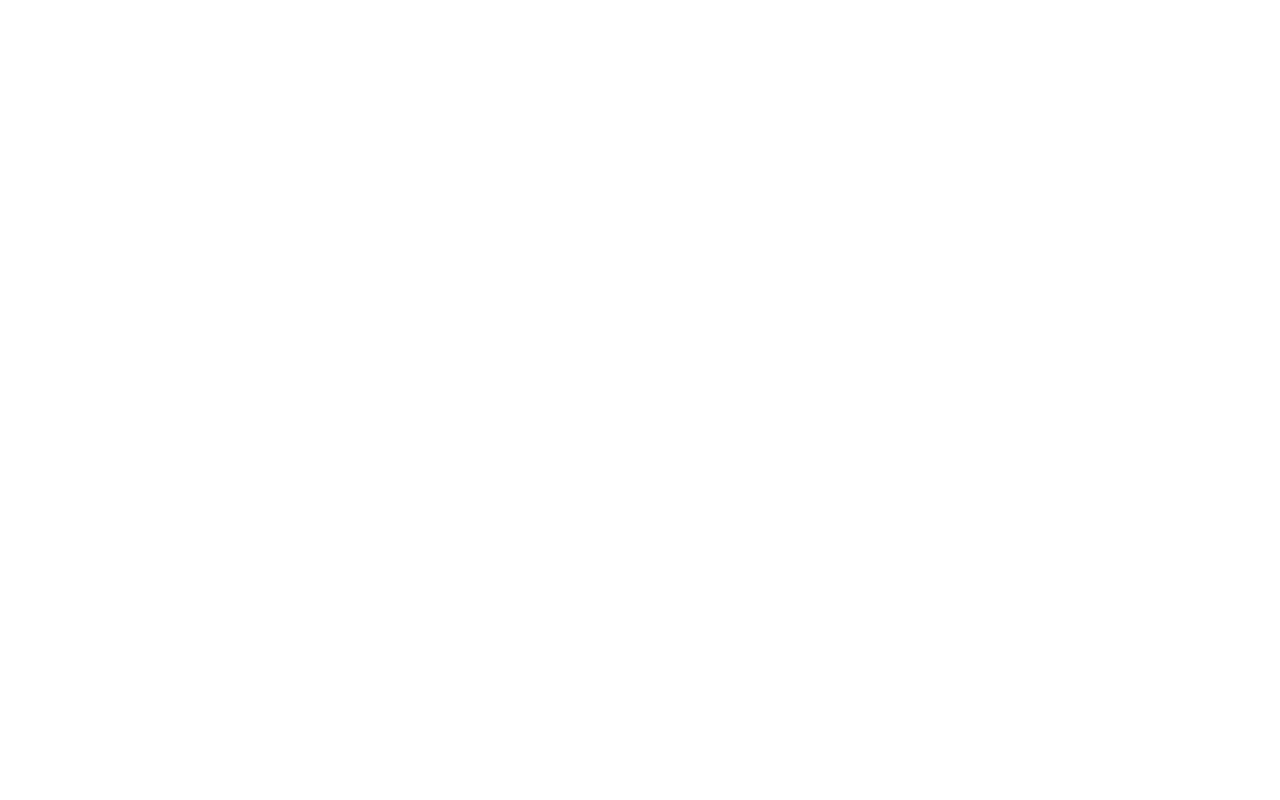
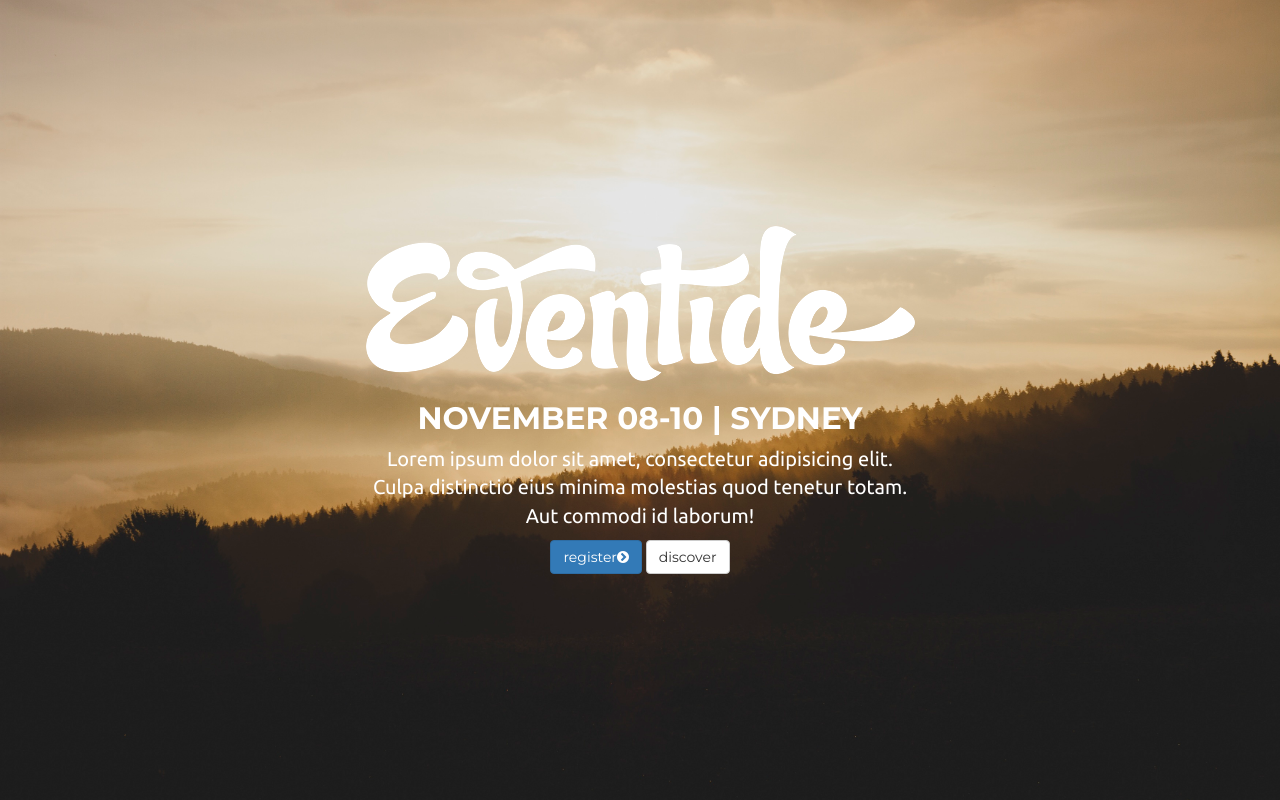
Before and after one commit to akim157/fedrellanding, a plain HTML site: page index.html in a window 1280 px wide. Drawn offline with nearby package versions, Linux system fonts and the light colour scheme.

Commit message:
first push

```diff
--- a/css/style.css
+++ b/css/style.css
@@ -1,3 +1,70 @@
+body{
+    background: #fff;
+    font-family: Ubuntu, sans-serif;
+    font-size: 16px;
+    color: #828282;
+    font-weight: 400;
+    min-width: 320px;
+}
+a{
+    font-family: Montserrat, sans-serif;
+    font-weight: 700;
+    font-size: 17px;
+    color: #2cc7c1;
+}
+a:hover{
+    color: #2cc7c1;
+}
+img{
+    max-width: 100%;
+    height: auto;
+}
+section{
+    position: relative;
+}
+h2{
+    font-family: Montserrat, sans-serif;
+    font-size: 30px;
+    margin-top: 0;
+    text-transform: uppercase;
+}
+/*==============header==============*/
+#header{
+    background: url(../img/2.jpg) center no-repeat;
+    background-size: cover;
+    height: 100vh;
+}
+.section-table{
+    display: table;
+    height: 100%;
+    width: 100%;
+}
+.section-row{
+    display: table-row;
+}
+.section-cell{
+    display: table-cell;
+    text-align: center;
+    vertical-align: middle;
+}
+.section-center{
+    max-width:550px;
+    display: inline-block;
+}
+#header h1{
+    font-family: Montserrat, sans-serif;
+    font-size: 31px;
+    font-weight: 700;
+    color: #ffffff;
+    text-transform: uppercase;
+}
+#header p {
+    font-size: 20px;
+    color: #ffffff;
+}
+.btn{
+
+}
 
 
 /* Large Devices, Wide Screens */
--- a/index.html
+++ b/index.html
@@ -18,7 +18,26 @@
 </head>
 <body>
 
-
+	<section id="header">
+		<div class="section-table">
+			<div class="section-row">
+				<div class="section-cell">
+					<div class="section-center">
+						<p class="logo">
+							<img src="img/logo.png" alt="logo">
+						</p>
+						<h1>november 08-10 | sydney</h1>
+						<p>Lorem ipsum dolor sit amet, consectetur adipisicing elit. Culpa distinctio eius minima molestias
+							quod tenetur totam. Aut commodi id laborum!</p>
+						<div class="section-btn">
+							<a href="#" class="btn btn-primary">register<i class="fa fa-chevron-circle-right"></i></a>
+							<a href="#" class="btn btn-default">discover</a>
+						</div>
+					</div>
+				</div>
+			</div>
+		</div>
+	</section>
 
 
 	<script src="https://ajax.googleapis.com/ajax/libs/jquery/1.11.3/jquery.min.js"></script>
```
